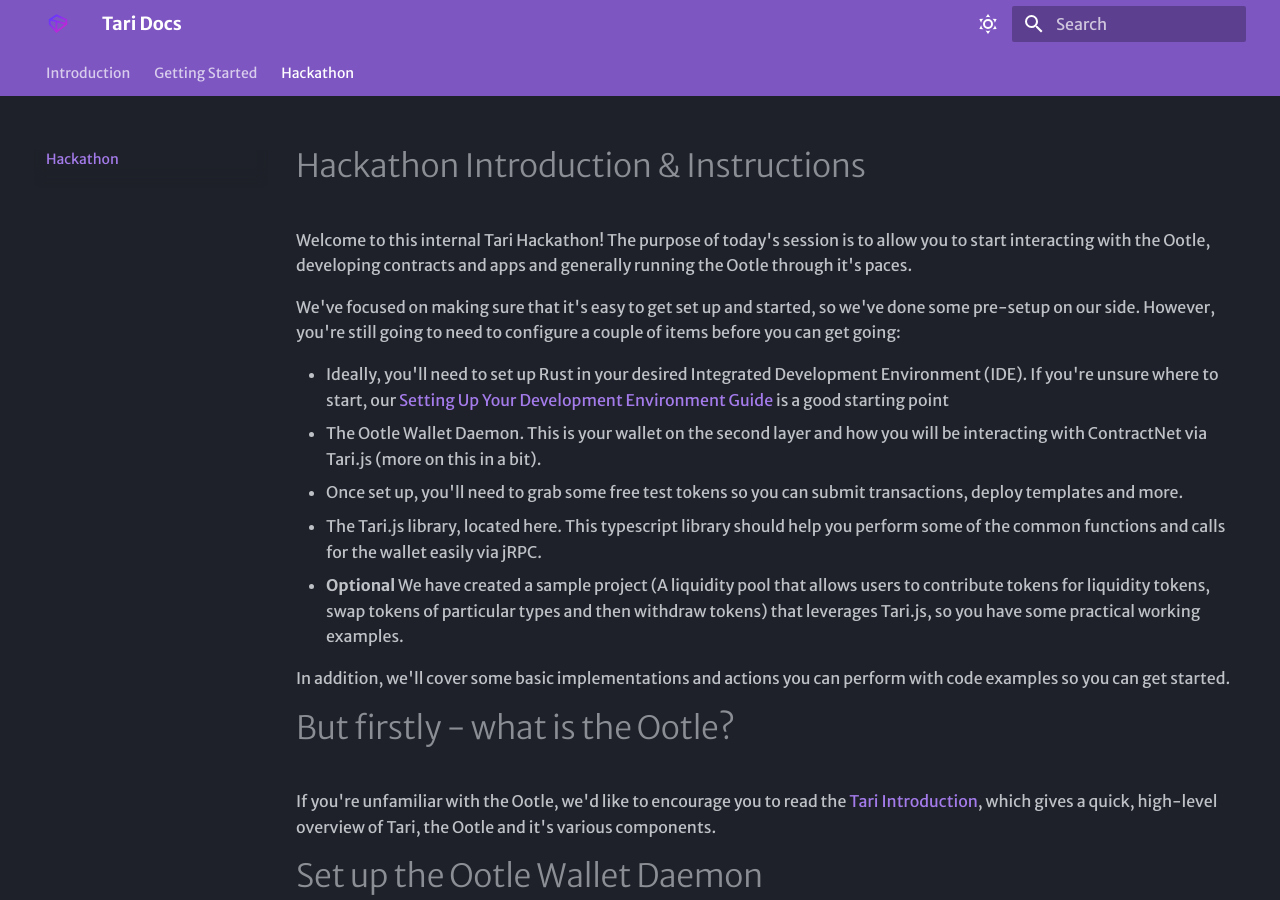
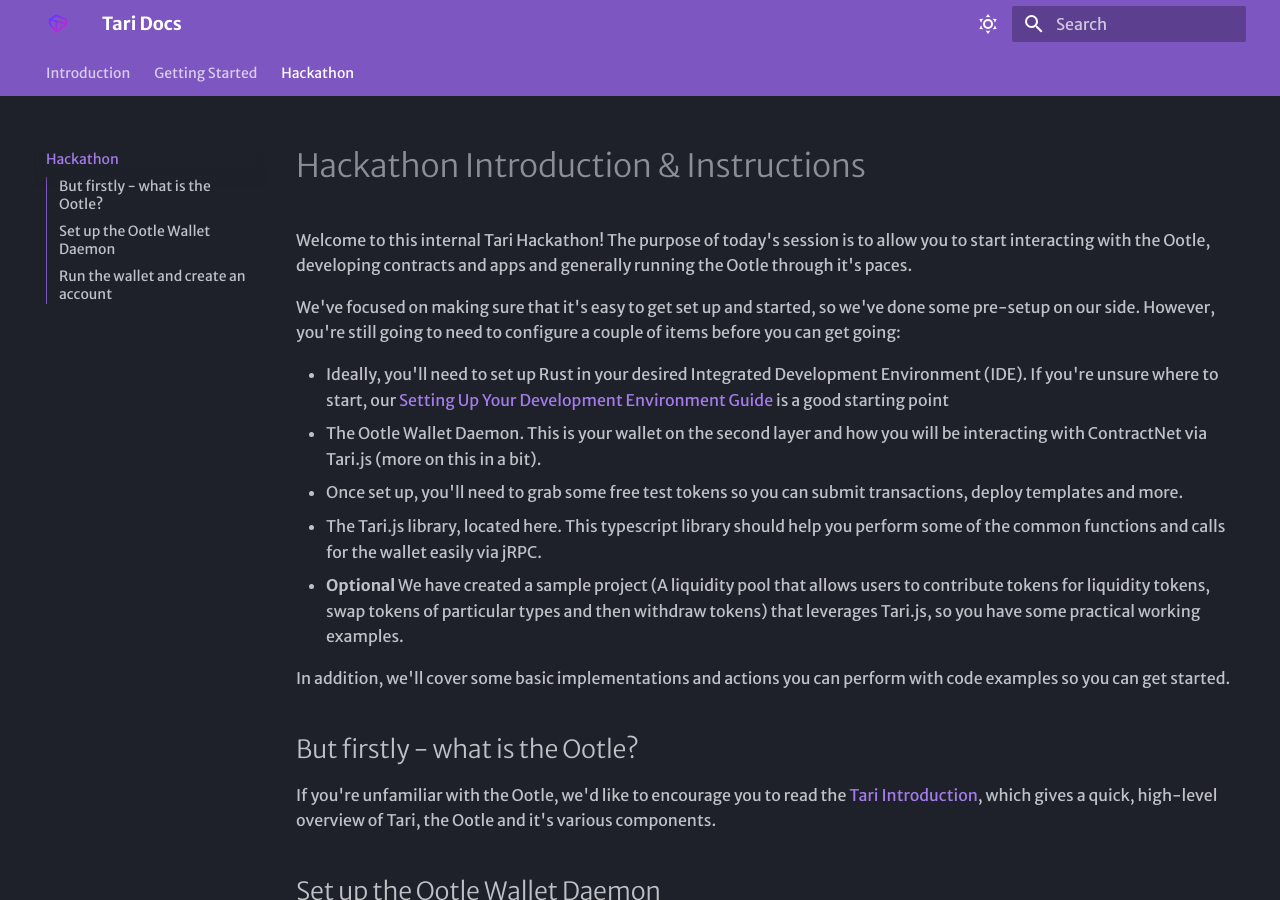
Before and after one commit to tari-project/doc-playground, an MkDocs documentation site: the page built from docs/hackathon.md, in a window 1280 px wide and 900 px high. Built offline with MkDocs 1.6.1 and Material for MkDocs 9.7.7, drawn with Linux system fonts in a browser that asks for light colours; some web fonts are replaced.

Commit message:
fix: headers not working

```diff
--- a/docs/hackathon.md
+++ b/docs/hackathon.md
@@ -12,11 +12,11 @@ We've focused on making sure that it's easy to get set up and started, so we've
 
 In addition, we'll cover some basic implementations and actions you can perform with code examples so you can get started.
 
-# But firstly - what is the Ootle?
+## But firstly - what is the Ootle?
 
 If you're unfamiliar with the Ootle, we'd like to encourage you to read the [Tari Introduction](tari-introduction.md), which gives a quick, high-level overview of Tari, the Ootle and it's various components.
 
-# Set up the Ootle Wallet Daemon
+## Set up the Ootle Wallet Daemon
 
 While there are a couple of ways a developer can set up a working environment for Ootle development, we're going to be using the easiest setup, which is to use the Ootle Wallet Daemon for a local wallet and then connect to ContractNet via the wallet.
 
```
